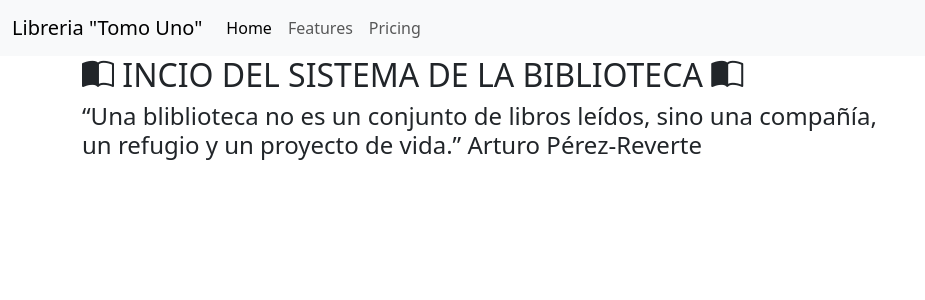
After one commit to carlosgc93/practice-library, a Django app: template templates/index-library.html in a window 1280 px wide. The commit adds this page. Shown: the top 300 px of the page, without its empty margins (0-925 px from the left). Run offline with Django 4.2, Linux system fonts and the light colour scheme; the template is opened without the code that fills it, so the values that code supplies are empty.

Commit message:
chore: urls

```diff
--- a/app_book/models.py
+++ b/app_book/models.py
@@ -30,7 +30,7 @@ class Book(models.Model):
     description_book = models.TextField('Descripción')
     creation_date_book = models.DateTimeField(
         'Fecha de creación', auto_now_add=True)
-    front_page = models.ImageField(upload_to='front_images',null=False, blank=False )
+    front_page = models.ImageField(upload_to='front_images', null=False, blank=False)
 
     class Meta:
         verbose_name = 'Libro'
--- a/app_book/urls.py
+++ b/app_book/urls.py
@@ -2,5 +2,5 @@ from django.urls import path
 from .views import *
 
 urlpatterns = [
-    path('', Hola),
+    path('/home', Home, name="book_init"),
 ]
--- a/app_book/views.py
+++ b/app_book/views.py
@@ -1,6 +1,7 @@
 from django.shortcuts import render
 from django.http import HttpResponse
 
+
 # Create your views here.
-def Hola(request):
-    return render(request,"index-book.html")
+def Home(request):
+    return render(request, "index-book.html")
--- a/library/urls.py
+++ b/library/urls.py
@@ -1,6 +1,3 @@
-
-
-
 """
 URL configuration for library project.
 
@@ -20,16 +17,18 @@ Including another URLconf
 from django.contrib import admin
 from django.urls import path, include
 
-
-#MEDIAFILES####
+# MEDIAFILES####
 from django.conf import settings
 from django.conf.urls.static import static
+from .views import *
+
 ################
 
 
 urlpatterns = [
     path('admin/', admin.site.urls),
-    path('',include('app_book.urls')),
+    path('', index_library, name="library"),
+    path('libros', include('app_book.urls')),
 ]
 
 #####MEDIAFILES#####
--- /dev/null
+++ b/library/views.py
@@ -0,0 +1,6 @@
+from django.shortcuts import render
+
+
+# Create your views here.
+def index_library(request):
+    return render(request, "index-library.html")
--- a/templates/base.html
+++ b/templates/base.html
@@ -6,12 +6,23 @@
     <meta name="viewport" content="width=device-width, initial-scale=1.0">
     <link href="https://cdn.jsdelivr.net/npm/bootstrap@5.3.2/dist/css/bootstrap.min.css" rel="stylesheet"
         integrity="sha384-T3c6CoIi6uLrA9TneNEoa7RxnatzjcDSCmG1MXxSR1GAsXEV/Dwwykc2MPK8M2HN" crossorigin="anonymous">
+    <link rel="stylesheet" href="https://cdn.jsdelivr.net/npm/bootstrap-icons@1.11.1/font/bootstrap-icons.css">
     <title>Django Library-Practice</title>
 </head>
 
 <body>
+    {% comment %} Espacio para la barra de navegavion {% endcomment %}
+    {% block navbar %}
+    {% endblock navbar %}
+
+    {% comment %} Espacio para el body {% endcomment %}
     {% block main %}
     {% endblock main%}
+
+    {% comment %} Espacio para el footer{% endcomment %}
+    {% block footer %}
+    {% endblock footer %}
+
     <script src="https://cdn.jsdelivr.net/npm/bootstrap@5.3.2/dist/js/bootstrap.bundle.min.js"
         integrity="sha384-C6RzsynM9kWDrMNeT87bh95OGNyZPhcTNXj1NW7RuBCsyN/o0jlpcV8Qyq46cDfL"
         crossorigin="anonymous"></script>
--- /dev/null
+++ b/templates/index-library.html
@@ -0,0 +1,39 @@
+{% extends "base.html" %}
+
+{% block navbar %}
+<nav class="navbar navbar-expand-lg bg-body-tertiary">
+    <div class="container-fluid">
+      <a class="navbar-brand" href="#">Libreria "Tomo Uno"</a>
+      <button class="navbar-toggler" type="button" data-bs-toggle="collapse" data-bs-target="#navbarNavDropdown" aria-controls="navbarNavDropdown" aria-expanded="false" aria-label="Toggle navigation">
+        <span class="navbar-toggler-icon"></span>
+      </button>
+      <div class="collapse navbar-collapse" id="navbarNavDropdown">
+        <ul class="navbar-nav">
+          <li class="nav-item">
+            <a class="nav-link active" aria-current="page" href="{% url 'library' %}">Home</a>
+          </li>
+          <li class="nav-item">
+            <a class="nav-link" href="{% url 'book_init' %}">Features</a>
+          </li>
+          <li class="nav-item">
+            <a class="nav-link" href="#">Pricing</a>
+          </li>
+        </ul>
+      </div>
+    </div>
+  </nav>
+{% endblock navbar  %}
+
+{% block main %}
+
+<div class="container">
+    <div class="md-5">
+        <h2><i class="bi bi-book-half"></i>  INCIO DEL SISTEMA DE LA BIBLIOTECA  <i class="bi bi-book-half"></i></h2>
+    </div>
+    <div class="row justify-content-center">
+        <h4>“Una bliblioteca no es un conjunto de libros leídos, sino una compañía,
+            <br>un refugio y un proyecto de vida.” Arturo Pérez-Reverte</h4>
+    </div>
+</div>
+
+{% endblock main %}
```
Also changed, not shown: library/settings.py (+5 -14 lines), requirements.txt (added, +9 -0 lines).
